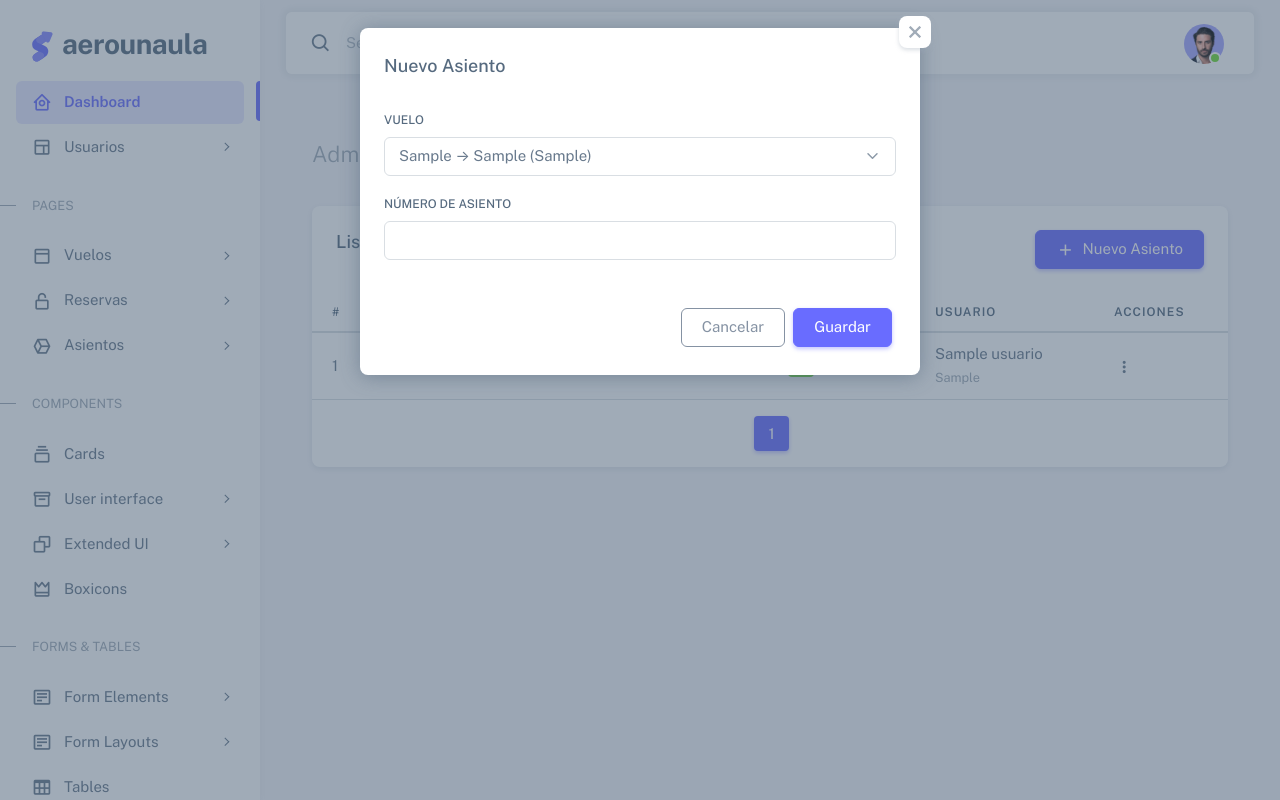
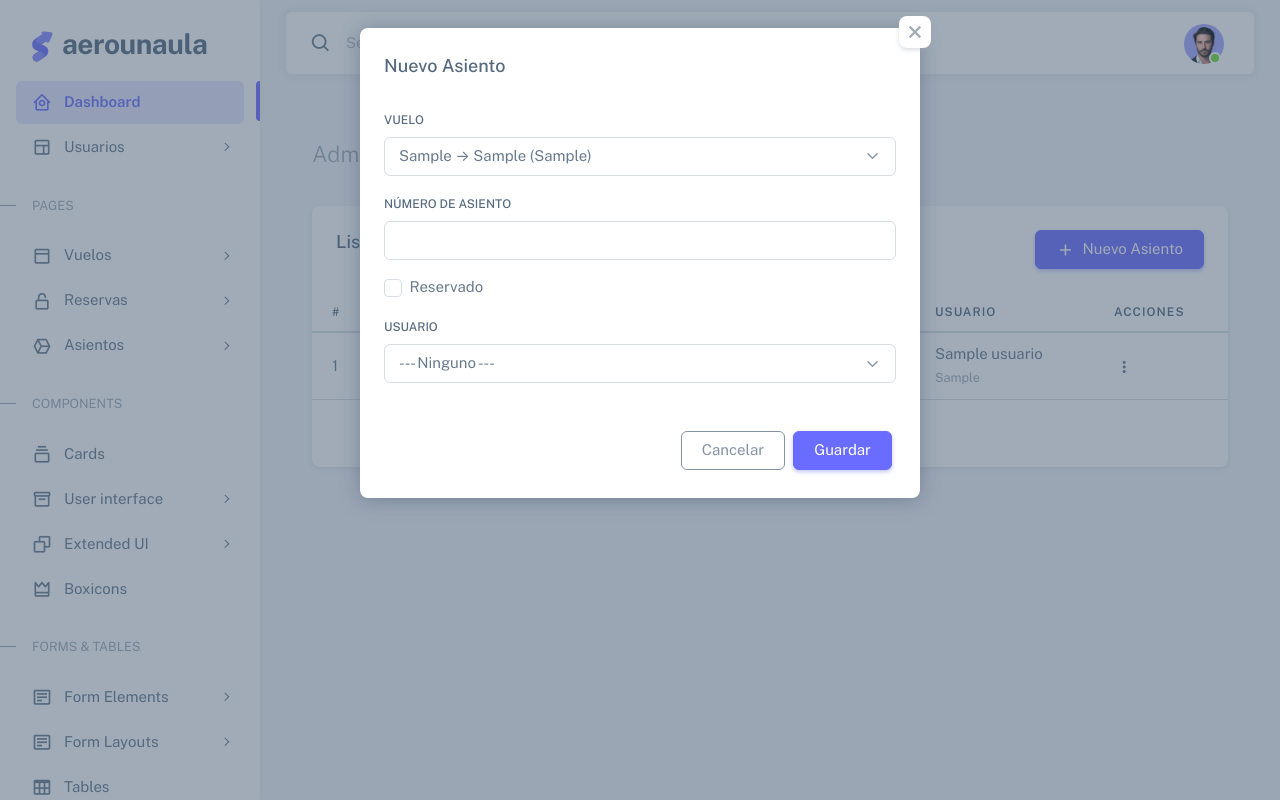
Before and after one commit to Ignacio-Isturiz/Aerounaula, a Django app: template paneladmin/templates/paneladmin/manage_seats.html in a window 1280 px wide, after a click on "Nuevo Asiento". Run offline with Django 5.2, Linux system fonts and the light colour scheme; the template is opened without the code that fills it: values that come from a table or form of the project are taken from there, others are empty; tables that the repository leaves empty hold one stand-in row (values such as "Sample post"); some libraries are stand-ins or nearby versions.

Commit message:
feat:add edit,create and delte from seats

```diff
--- a/paneladmin/templates/paneladmin/manage_seats.html
+++ b/paneladmin/templates/paneladmin/manage_seats.html
@@ -88,7 +88,7 @@
         <div class="modal-body">
           <div class="mb-3">
             <label class="form-label">Vuelo</label>
-            <select name="codigo_id" class="form-select" required>
+            <select name="vuelo_codigo" class="form-select" required>
               {% for vuelo in vuelos %}
               <option value="{{ vuelo.codigo }}">{{ vuelo.origen }} → {{ vuelo.destino }} ({{ vuelo.codigo }})</option>
               {% endfor %}
@@ -96,7 +96,20 @@
           </div>
           <div class="mb-3">
             <label class="form-label">Número de Asiento</label>
-            <input type="number" name="asiento_numero" class="form-control" required>
+            <input type="text" name="asiento_numero" class="form-control" pattern="[A-Z][0-9]{1,2}" title="Ejemplo: A1, B12" required>
+          </div>
+          <div class="mb-3 form-check">
+            <input type="checkbox" name="reservado" class="form-check-input" id="createReservado">
+            <label for="createReservado" class="form-check-label">Reservado</label>
+          </div>
+          <div class="mb-3">
+            <label class="form-label">Usuario</label>
+            <select name="usuario_reservado" class="form-select">
+              <option value="">--- Ninguno ---</option>
+              {% for usuario in usuarios %}
+                <option value="{{ usuario.id_usuario }}">{{ usuario.nombre }} ({{ usuario.correo }})</option>
+              {% endfor %}
+            </select>
           </div>
         </div>
         <div class="modal-footer">
@@ -123,14 +136,29 @@
         <div class="modal-body">
           <div class="mb-3">
             <label class="form-label">Número de Asiento</label>
-            <input type="number" name="asiento_numero" value="{{ asiento.asiento_numero }}" class="form-control" required>
+            <input type="text" name="asiento_numero" class="form-control" pattern="[A-Z][0-9]{1,2}" title="Ejemplo: A1, B12" required value="{{ asiento.asiento_numero }}">
           </div>
           <div class="mb-3">
             <label class="form-label">Vuelo</label>
-            <select name="codigo_id" class="form-select" required>
+            <select name="vuelo_codigo" class="form-select" required>
               {% for vuelo in vuelos %}
-              <option value="{{ vuelo.codigo }}" {% if vuelo.codigo == asiento.codigo.codigo %}selected{% endif %}>
+              <option value="{{ vuelo.codigo }}" {% if asiento.codigo.codigo == vuelo.codigo %}selected{% endif %}>
                 {{ vuelo.origen }} → {{ vuelo.destino }} ({{ vuelo.codigo }})
+              </option>
+              {% endfor %}
+            </select>
+          </div>
+          <div class="mb-3 form-check">
+            <input type="checkbox" name="reservado" class="form-check-input" id="editReservado{{ asiento.id }}" {% if asiento.reservado %}checked{% endif %}>
+            <label for="editReservado{{ asiento.id }}" class="form-check-label">Reservado</label>
+          </div>
+          <div class="mb-3">
+            <label class="form-label">Usuario</label>
+            <select name="usuario_reservado" class="form-select">
+              <option value="">--- Ninguno ---</option>
+              {% for usuario in usuarios %}
+              <option value="{{ usuario.id_usuario }}" {% if asiento.usuario_reservado and asiento.usuario_reservado.id_usuario == usuario.id_usuario %}selected{% endif %}>
+                {{ usuario.nombre }} ({{ usuario.correo }})
               </option>
               {% endfor %}
             </select>
@@ -156,7 +184,7 @@
           <button type="button" class="btn-close" data-bs-dismiss="modal"></button>
         </div>
         <div class="modal-body">
-          <p>¿Estás seguro que deseas eliminar este asiento?</p>
+          <p>¿Estás seguro que deseas eliminar esta asignacion?</p>
           <div class="alert alert-danger">
             Esta acción no se puede deshacer.
           </div>
@@ -183,7 +211,6 @@ document.addEventListener("DOMContentLoaded", function () {
       row.style.display = (index >= (page - 1) * rowsPerPage && index < page * rowsPerPage) ? "" : "none";
     });
 
-    // Número de fila (índice)
     rows.forEach((row, index) => {
       if (row.style.display !== "none") {
         row.querySelector(".index").textContent = index + 1;
```
Also changed, not shown: paneladmin/views.py (+76 -24 lines).
